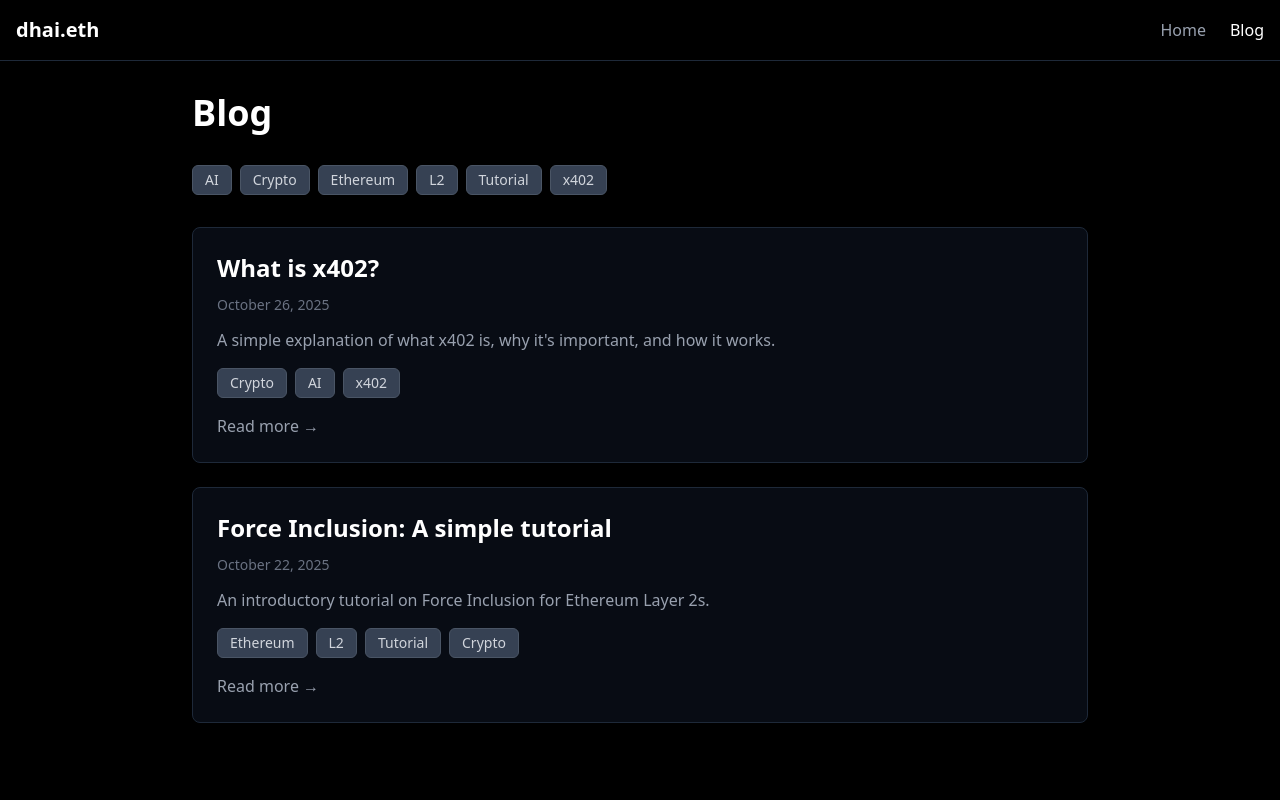
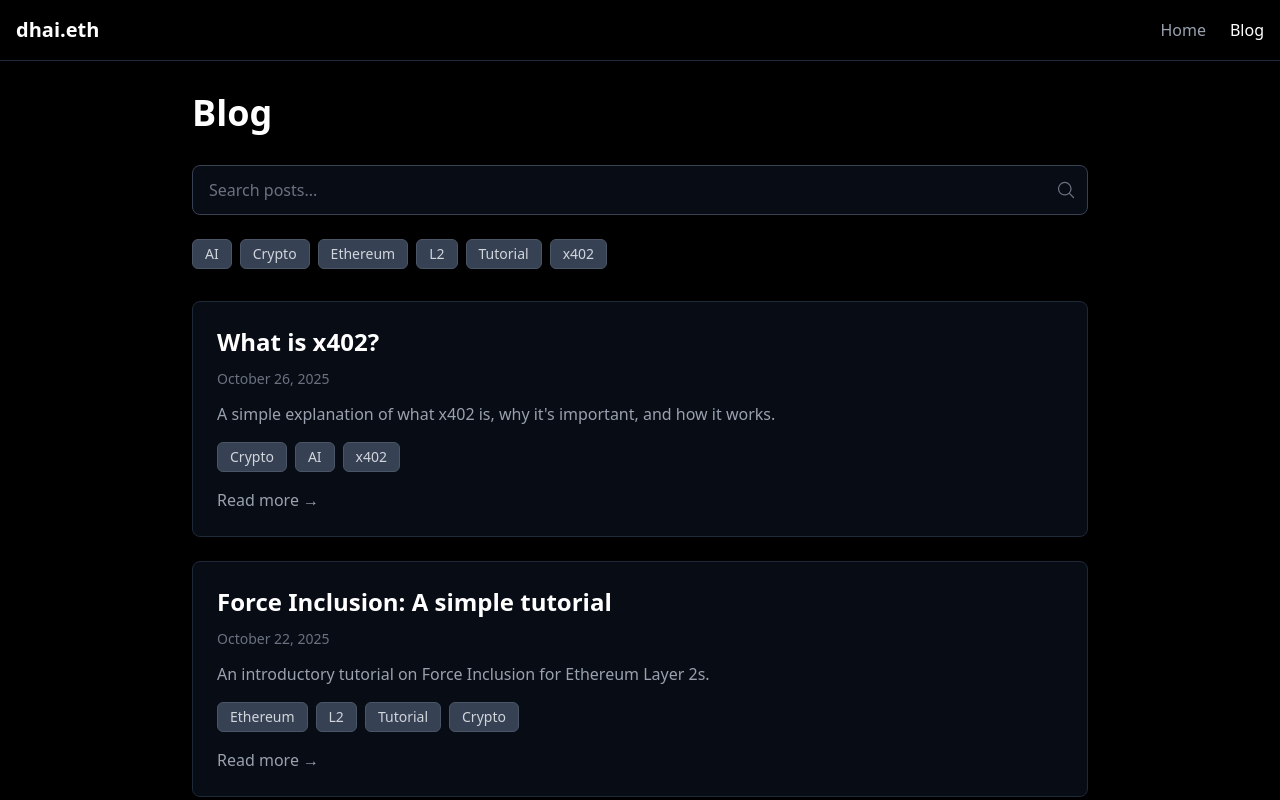
Before and after one commit to Dhaiwat10/dhai-eth-site, a React (Vite) app: page /#/blog in a window 1280 px wide. Shown: the top 800 px of the page. Built offline with nearby package versions, Linux system fonts and the light colour scheme.

Commit message:
add search feature

```diff
--- a/src/components/BlogList.tsx
+++ b/src/components/BlogList.tsx
@@ -1,11 +1,12 @@
 import { Link, useSearchParams, useNavigate } from 'react-router-dom';
 import { blogPosts } from '../data/blog-posts';
-import { useMemo } from 'react';
+import { useMemo, useState } from 'react';
 
 function BlogList() {
   const [searchParams] = useSearchParams();
   const navigate = useNavigate();
   const selectedTag = searchParams.get('tag');
+  const [searchQuery, setSearchQuery] = useState('');
 
   // Get all unique tags from all posts
   const allTags = useMemo(() => {
@@ -16,30 +17,57 @@ function BlogList() {
     return Array.from(tagSet).sort();
   }, []);
 
-  // Filter posts by selected tag
+  // Filter posts by selected tag and search query
   const filteredPosts = useMemo(() => {
-    const sorted = [...blogPosts].sort((a, b) =>
+    let posts = [...blogPosts].sort((a, b) =>
       new Date(b.date).getTime() - new Date(a.date).getTime()
     );
 
-    if (!selectedTag) {
-      return sorted;
+    if (selectedTag) {
+      posts = posts.filter(post => post.tags.includes(selectedTag));
     }
 
-    return sorted.filter(post => post.tags.includes(selectedTag));
-  }, [selectedTag]);
+    if (searchQuery) {
+      const query = searchQuery.toLowerCase();
+      posts = posts.filter(post =>
+        post.title.toLowerCase().includes(query) ||
+        post.excerpt.toLowerCase().includes(query)
+      );
+    }
+
+    return posts;
+  }, [selectedTag, searchQuery]);
 
   const clearFilter = () => {
     navigate('/blog');
+    setSearchQuery('');
   };
 
   return (
     <div className="max-w-4xl mx-auto">
       <h1 className="text-4xl font-bold text-white mb-8">Blog</h1>
 
+      {/* Search and Filter Controls */}
+      <div className="mb-8 space-y-6">
+        {/* Search Input */}
+        <div className="relative">
+          <input
+            type="text"
+            placeholder="Search posts..."
+            value={searchQuery}
+            onChange={(e) => setSearchQuery(e.target.value)}
+            className="w-full bg-gray-900/50 border border-gray-700 rounded-lg px-4 py-3 text-white placeholder-gray-500 focus:outline-none focus:border-gray-500 focus:ring-1 focus:ring-gray-500 transition-all"
+          />
+          <div className="absolute right-3 top-1/2 -translate-y-1/2 text-gray-500">
+            <svg xmlns="http://www.w3.org/2000/svg" fill="none" viewBox="0 0 24 24" strokeWidth={1.5} stroke="currentColor" className="w-5 h-5">
+              <path strokeLinecap="round" strokeLinejoin="round" d="m21 21-5.197-5.197m0 0A7.5 7.5 0 1 0 5.196 5.196a7.5 7.5 0 0 0 10.607 10.607Z" />
+            </svg>
+          </div>
+        </div>
+
         {/* Tag Browser */}
-      <div className="mb-8">
-        <div className="flex flex-wrap gap-2 mb-4">
+        <div>
+          <div className="flex flex-wrap gap-2 mb-2">
             {allTags.map((tag) => (
               <Link
                 key={tag}
@@ -54,31 +82,40 @@ function BlogList() {
               </Link>
             ))}
           </div>
-        {selectedTag && (
-          <div className="flex items-center gap-2">
+
+          {(selectedTag || searchQuery) && (
+            <div className="flex items-center gap-2 mt-3">
               <span className="text-gray-400 text-sm">
-              Filtering by: <span className="text-white font-medium">{selectedTag}</span>
+                {selectedTag && searchQuery ? (
+                  <>Filtering by tag <span className="text-white font-medium">{selectedTag}</span> and search <span className="text-white font-medium">"{searchQuery}"</span></>
+                ) : selectedTag ? (
+                  <>Filtering by tag <span className="text-white font-medium">{selectedTag}</span></>
+                ) : (
+                  <>Searching for <span className="text-white font-medium">"{searchQuery}"</span></>
+                )}
               </span>
               <button
                 onClick={clearFilter}
                 className="text-gray-400 hover:text-white text-sm underline transition-colors"
               >
-              Clear filter
+                Clear all
               </button>
             </div>
           )}
+        </div>
       </div>
 
       {/* Blog Posts */}
       <div className="space-y-6">
         {filteredPosts.length === 0 ? (
-          <div className="text-center py-12">
-            <p className="text-gray-400 text-lg">No posts found with tag "{selectedTag}"</p>
+          <div className="text-center py-12 border border-gray-800 rounded-lg bg-gray-900/30">
+            <p className="text-gray-400 text-lg mb-2">No posts found</p>
+            <p className="text-gray-500 text-sm">Try adjusting your search or filters</p>
             <button
               onClick={clearFilter}
-              className="text-gray-400 hover:text-white underline mt-2 transition-colors"
+              className="text-gray-400 hover:text-white underline mt-4 transition-colors"
             >
-              View all posts
+              Clear all filters
             </button>
           </div>
         ) : (
```
Lines whose indentation alone changed are shown as unchanged.
